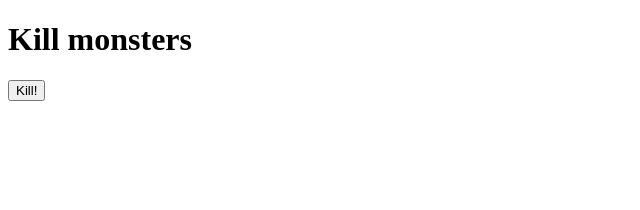
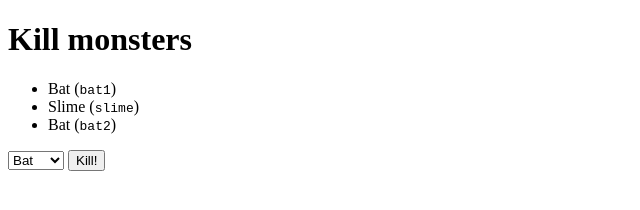
Before and after one commit to cyntrist/PVLI-Canvas, a plain HTML site: page ejercicio2/index.html in a window 1280 px wide. Shown: the whole page, without its empty margins (0-640 px from the left). Drawn offline with Linux system fonts and the light colour scheme.

Commit message:
te juro que no se que coño habia pasado

```diff
--- a/ejercicio2/index.html
+++ b/ejercicio2/index.html
@@ -4,7 +4,7 @@
     <title>Ejercicios</title>
     <meta charset="utf-8">
     <link rel="stylesheet" href="styles.css" type="text/css">
-    <!-- <script src="main.js"></script> -->
+    <script src="main.js"></script>
 </head>
 <body>
     <h1>Kill monsters</h1>
@@ -12,7 +12,7 @@
     </ul>
     <form name="killing-machine">
         <p>
-            <!-- <select name="chara"></select> -->
+            <select name="chara"></select>
             <button type="submit">Kill!</button>
         </p>
     </form>
```
